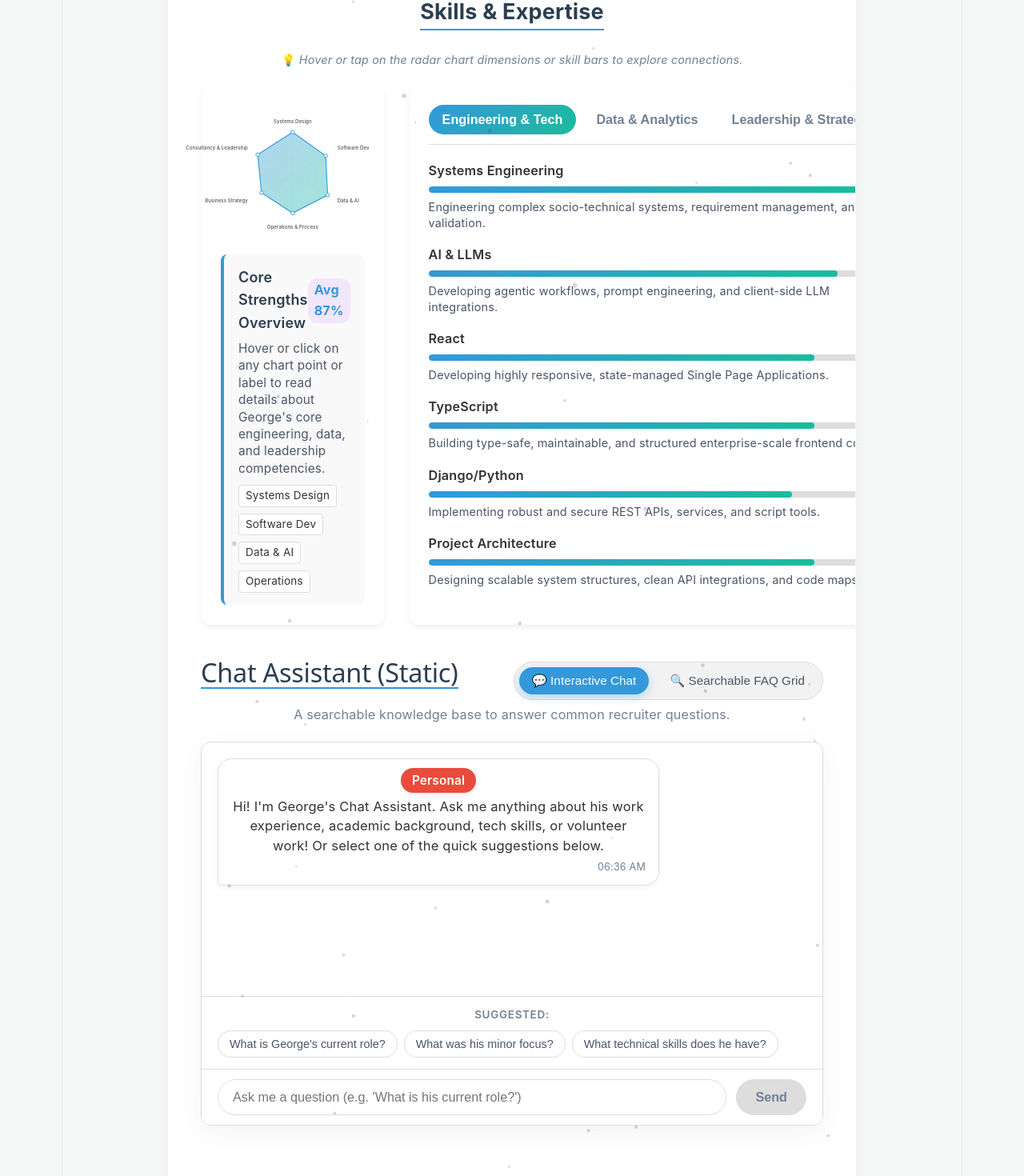
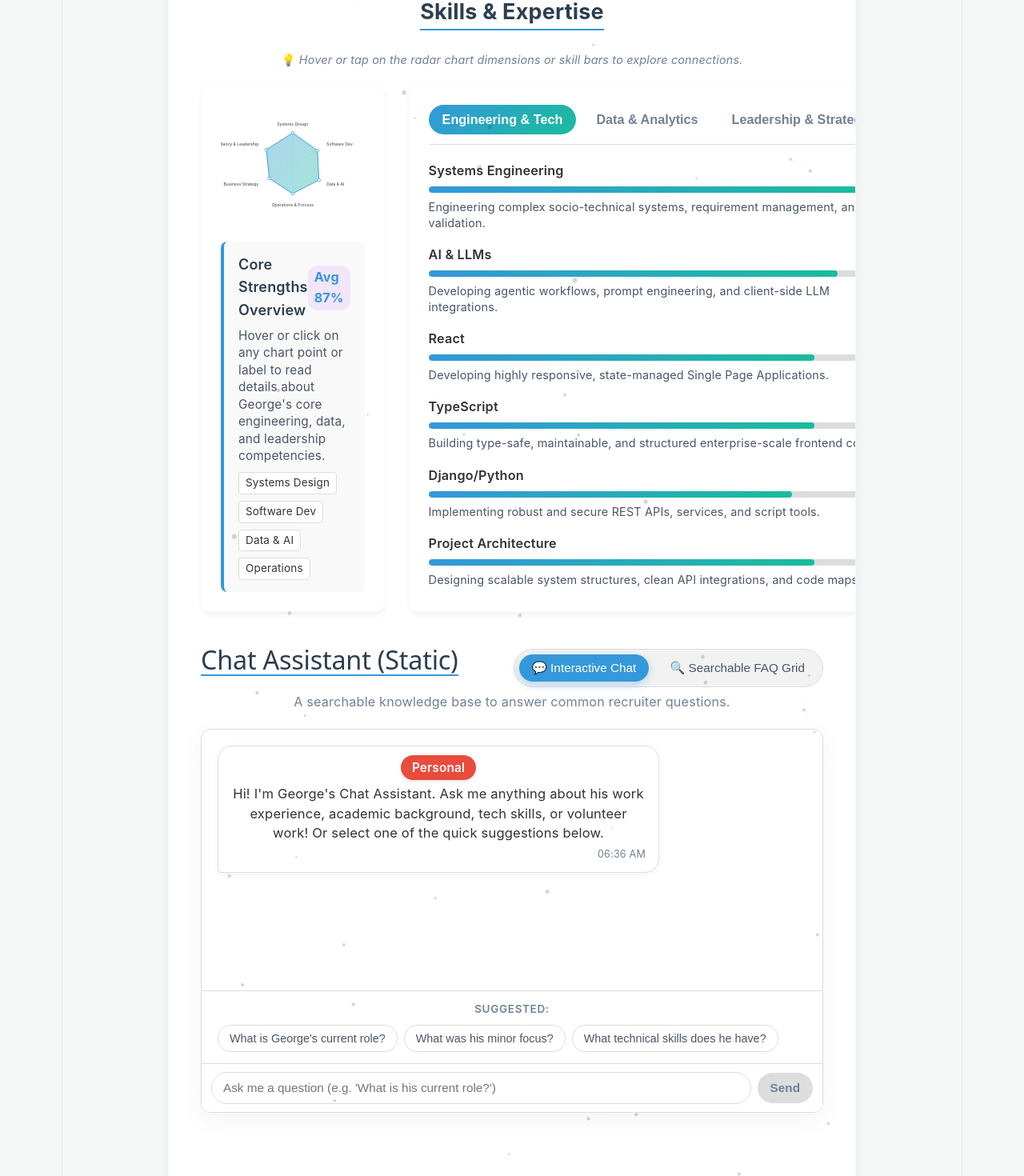
Before and after one commit to GeorgeGitHubbins/personal-website-frontend, a React (Vite) app: page / in a window 1280 px wide. Shown: the part 660-2130 px from the top of the page at 80% size. Built offline with nearby package versions, Linux system fonts and the light colour scheme.

Commit message:
Fix mobile width for Skills radar chart and Chat send button

```diff
--- a/src/App.css
+++ b/src/App.css
@@ -749,22 +749,28 @@ body {
 /* Chat Input Form */
 .chat-input-form {
   display: flex;
-  padding: 12px 20px;
+  padding: 10px 12px;
   background: var(--card-bg);
   border-top: 1px solid var(--border-color);
-  gap: 12px;
+  gap: 8px;
+  width: 100%;
+  box-sizing: border-box;
+  align-items: center;
 }
 
 .chat-text-input {
   flex: 1;
-  padding: 12px 18px;
+  min-width: 0;
+  width: 100%;
+  padding: 10px 14px;
   border-radius: 24px;
   border: 1px solid var(--border-color);
   background: var(--bg-primary);
   color: var(--text-color);
-  font-size: 0.9rem;
+  font-size: 0.85rem;
   outline: none;
   transition: all 0.3s ease;
+  box-sizing: border-box;
 }
 
 .chat-text-input:focus {
@@ -773,14 +779,16 @@ body {
 }
 
 .chat-send-btn {
-  padding: 10px 24px;
+  padding: 10px 16px;
+  flex-shrink: 0;
   background: var(--accent-color);
   color: #ffffff;
   border: none;
   border-radius: 24px;
-  font-size: 0.9rem;
+  font-size: 0.85rem;
   font-weight: 600;
   cursor: pointer;
+  white-space: nowrap;
   transition: all 0.25s ease;
   box-shadow: 0 4px 12px rgba(52, 152, 219, 0.2);
 }
@@ -1228,10 +1236,11 @@ svg.small-icon {
 
 .radar-svg {
   width: 100%;
-  max-width: 380px;
-  aspect-ratio: 400 / 370;
+  max-width: 100%;
+  aspect-ratio: 490 / 410;
   height: auto;
-  overflow: visible;
+  overflow: hidden;
+  display: block;
 }
 
 /* Grid lines & background */
--- a/src/components/Skills.tsx
+++ b/src/components/Skills.tsx
@@ -121,8 +121,8 @@ const Skills: React.FC = () => {
 
   // SVG dimensions
   const centerX = 200;
-  const centerY = 195;
-  const maxRadius = 125;
+  const centerY = 185;
+  const maxRadius = 115;
   const totalAxes = radarAxes.length;
 
   // Calculate coordinates helper
@@ -213,7 +213,7 @@ const Skills: React.FC = () => {
       <div className="skills-dashboard">
         {/* Left Side: Radar Chart */}
         <div className="skills-radar-container">
-          <svg className="radar-svg" viewBox="0 0 400 370" role="img" aria-label="George's Skills Radar Chart">
+          <svg className="radar-svg" viewBox="-45 -20 490 410" role="img" aria-label="George's Skills Radar Chart">
             <defs>
               <linearGradient id="radar-glow" x1="0%" y1="0%" x2="100%" y2="100%">
                 <stop offset="0%" stopColor="var(--accent-color)" stopOpacity="0.4" />
```
